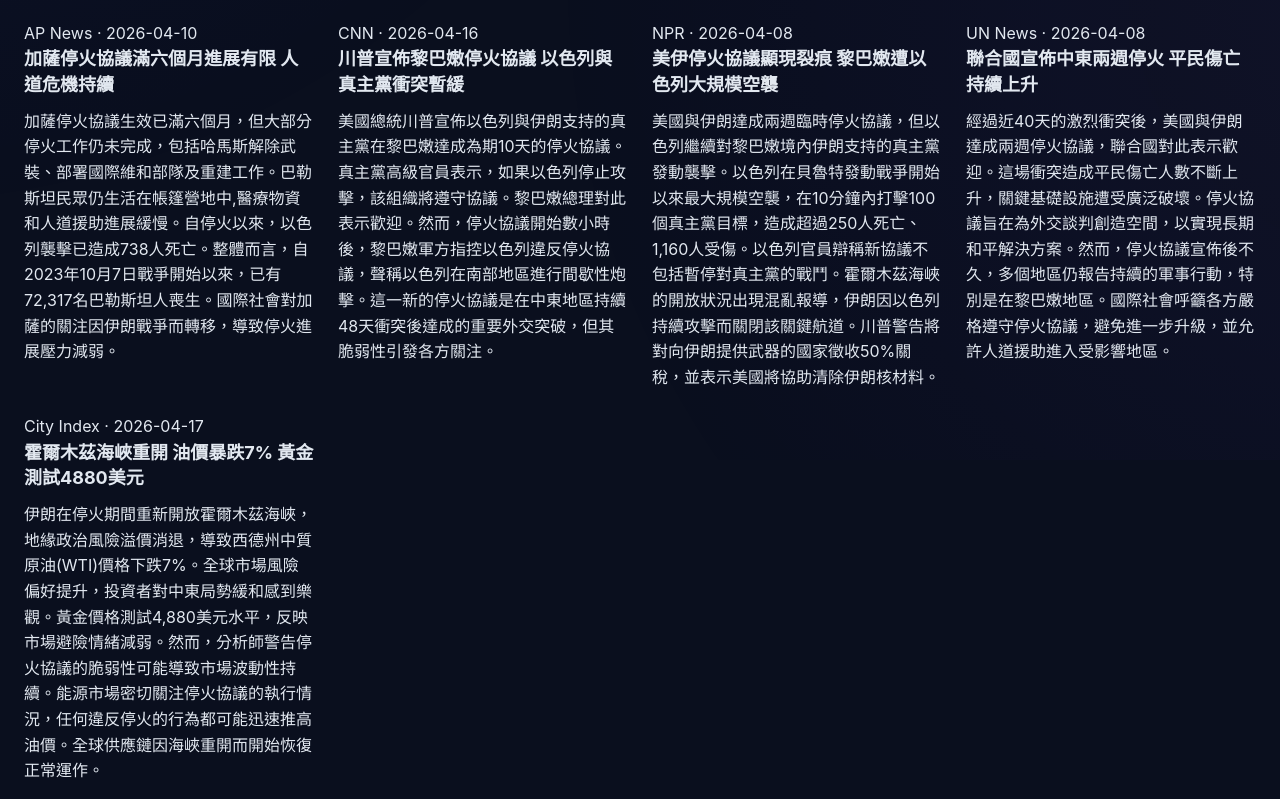
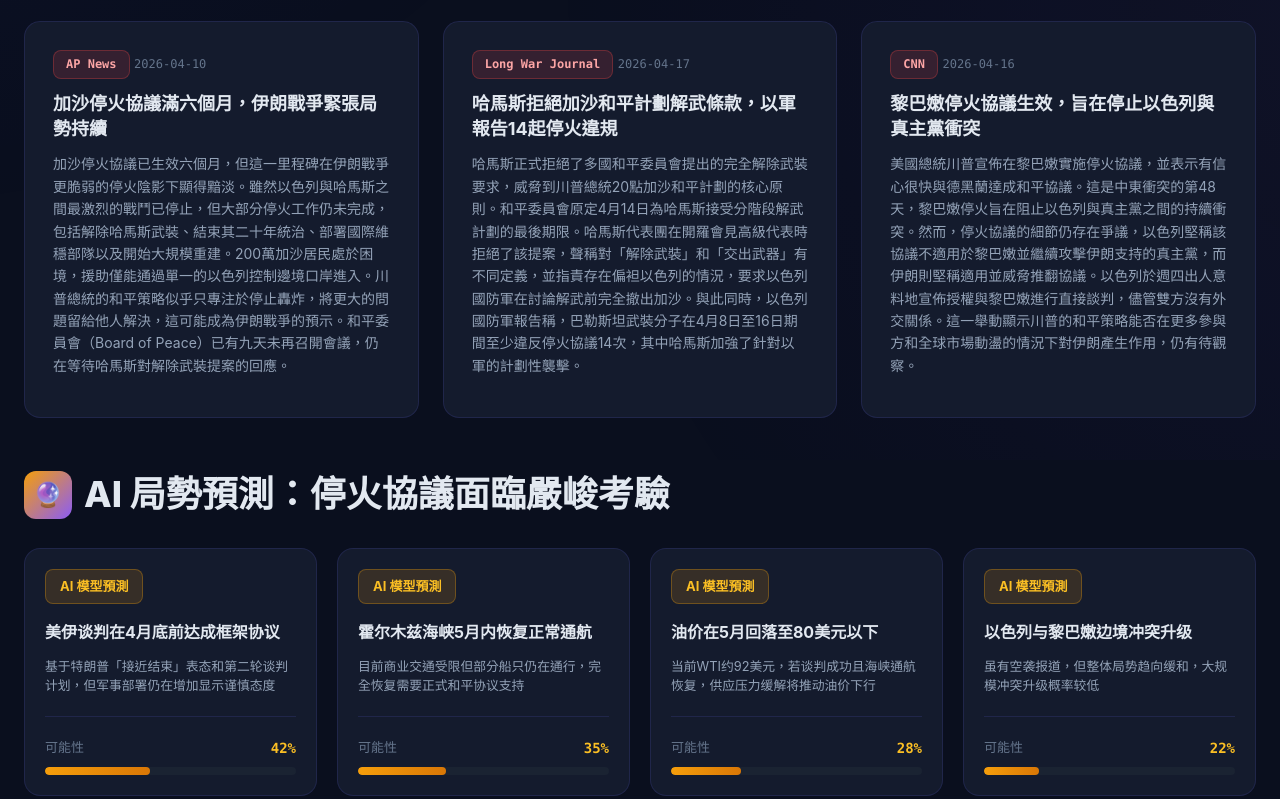
Before and after one commit to cto1218-blip/537, a plain HTML site: page middle-east-tracker-zh-TW.html in a window 1280 px wide. Shown: the part 740-1539 px from the top of the page. Drawn offline with Linux system fonts and the light colour scheme.

Commit message:
中東局勢更新 2026-04-19 00:00

```diff
--- a/middle-east-tracker-zh-TW.html
+++ b/middle-east-tracker-zh-TW.html
@@ -989,7 +989,7 @@
         <header class="header">
             <h1>🌐 2026 美以伊衝突追蹤</h1>
             <p>中東地緣政治局勢情報儀表板</p>
-            <div class="timestamp">最後更新：2026年4月17日 23:00</div>
+            <div class="timestamp">最後更新：2026年4月19日 00:00</div>
         </header>
 
         <div class="stats-grid">
@@ -1026,32 +1026,25 @@
             </h2>
 
             <div class="news-grid">
-            <div class="news-item">
-                <div class="news-meta">AP News · 2026-04-10</div>
-                <div class="news-title">加薩停火協議滿六個月進展有限 人道危機持續</div>
-                <div class="news-desc">加薩停火協議生效已滿六個月，但大部分停火工作仍未完成，包括哈馬斯解除武裝、部署國際維和部隊及重建工作。巴勒斯坦民眾仍生活在帳篷營地中,醫療物資和人道援助進展緩慢。自停火以來，以色列襲擊已造成738人死亡。整體而言，自2023年10月7日戰爭開始以來，已有72,317名巴勒斯坦人喪生。國際社會對加薩的關注因伊朗戰爭而轉移，導致停火進展壓力減弱。</div>
+                <div class="news-card">
+                    <span class="news-source">AP News</span>
+                    <span class="news-date">2026-04-10</span>
+                    <div class="news-title">加沙停火協議滿六個月，伊朗戰爭緊張局勢持續</div>
+                    <div class="news-description">加沙停火協議已生效六個月，但這一里程碑在伊朗戰爭更脆弱的停火陰影下顯得黯淡。雖然以色列與哈馬斯之間最激烈的戰鬥已停止，但大部分停火工作仍未完成，包括解除哈馬斯武裝、結束其二十年統治、部署國際維穩部隊以及開始大規模重建。200萬加沙居民處於困境，援助僅能通過單一的以色列控制邊境口岸進入。川普總統的和平策略似乎只專注於停止轟炸，將更大的問題留給他人解決，這可能成為伊朗戰爭的預示。和平委員會（Board of Peace）已有九天未再召開會議，仍在等待哈馬斯對解除武裝提案的回應。</div>
+                </div>
+                <div class="news-card">
+                    <span class="news-source">Long War Journal</span>
+                    <span class="news-date">2026-04-17</span>
+                    <div class="news-title">哈馬斯拒絕加沙和平計劃解武條款，以軍報告14起停火違規</div>
+                    <div class="news-description">哈馬斯正式拒絕了多國和平委員會提出的完全解除武裝要求，威脅到川普總統20點加沙和平計劃的核心原則。和平委員會原定4月14日為哈馬斯接受分階段解武計劃的最後期限。哈馬斯代表團在開羅會見高級代表時拒絕了該提案，聲稱對「解除武裝」和「交出武器」有不同定義，並指責存在偏袒以色列的情況，要求以色列國防軍在討論解武前完全撤出加沙。與此同時，以色列國防軍報告稱，巴勒斯坦武裝分子在4月8日至16日期間至少違反停火協議14次，其中哈馬斯加強了針對以軍的計劃性襲擊。</div>
+                </div>
+                <div class="news-card">
+                    <span class="news-source">CNN</span>
+                    <span class="news-date">2026-04-16</span>
+                    <div class="news-title">黎巴嫩停火協議生效，旨在停止以色列與真主黨衝突</div>
+                    <div class="news-description">美國總統川普宣佈在黎巴嫩實施停火協議，並表示有信心很快與德黑蘭達成和平協議。這是中東衝突的第48天，黎巴嫩停火旨在阻止以色列與真主黨之間的持續衝突。然而，停火協議的細節仍存在爭議，以色列堅稱該協議不適用於黎巴嫩並繼續攻擊伊朗支持的真主黨，而伊朗則堅稱適用並威脅推翻協議。以色列於週四出人意料地宣佈授權與黎巴嫩進行直接談判，儘管雙方沒有外交關係。這一舉動顯示川普的和平策略能否在更多參與方和全球市場動盪的情況下對伊朗產生作用，仍有待觀察。</div>
+                </div>
             </div>
-            <div class="news-item">
-                <div class="news-meta">CNN · 2026-04-16</div>
-                <div class="news-title">川普宣佈黎巴嫩停火協議 以色列與真主黨衝突暫緩</div>
-                <div class="news-desc">美國總統川普宣佈以色列與伊朗支持的真主黨在黎巴嫩達成為期10天的停火協議。真主黨高級官員表示，如果以色列停止攻擊，該組織將遵守協議。黎巴嫩總理對此表示歡迎。然而，停火協議開始數小時後，黎巴嫩軍方指控以色列違反停火協議，聲稱以色列在南部地區進行間歇性炮擊。這一新的停火協議是在中東地區持續48天衝突後達成的重要外交突破，但其脆弱性引發各方關注。</div>
-            </div>
-            <div class="news-item">
-                <div class="news-meta">NPR · 2026-04-08</div>
-                <div class="news-title">美伊停火協議顯現裂痕 黎巴嫩遭以色列大規模空襲</div>
-                <div class="news-desc">美國與伊朗達成兩週臨時停火協議，但以色列繼續對黎巴嫩境內伊朗支持的真主黨發動襲擊。以色列在貝魯特發動戰爭開始以來最大規模空襲，在10分鐘內打擊100個真主黨目標，造成超過250人死亡、1,160人受傷。以色列官員辯稱新協議不包括暫停對真主黨的戰鬥。霍爾木茲海峽的開放狀況出現混亂報導，伊朗因以色列持續攻擊而關閉該關鍵航道。川普警告將對向伊朗提供武器的國家徵收50%關稅，並表示美國將協助清除伊朗核材料。</div>
-            </div>
-            <div class="news-item">
-                <div class="news-meta">UN News · 2026-04-08</div>
-                <div class="news-title">聯合國宣佈中東兩週停火 平民傷亡持續上升</div>
-                <div class="news-desc">經過近40天的激烈衝突後，美國與伊朗達成兩週停火協議，聯合國對此表示歡迎。這場衝突造成平民傷亡人數不斷上升，關鍵基礎設施遭受廣泛破壞。停火協議旨在為外交談判創造空間，以實現長期和平解決方案。然而，停火協議宣佈後不久，多個地區仍報告持續的軍事行動，特別是在黎巴嫩地區。國際社會呼籲各方嚴格遵守停火協議，避免進一步升級，並允許人道援助進入受影響地區。</div>
-            </div>
-            <div class="news-item">
-                <div class="news-meta">City Index · 2026-04-17</div>
-                <div class="news-title">霍爾木茲海峽重開 油價暴跌7% 黃金測試4880美元</div>
-                <div class="news-desc">伊朗在停火期間重新開放霍爾木茲海峽，地緣政治風險溢價消退，導致西德州中質原油(WTI)價格下跌7%。全球市場風險偏好提升，投資者對中東局勢緩和感到樂觀。黃金價格測試4,880美元水平，反映市場避險情緒減弱。然而，分析師警告停火協議的脆弱性可能導致市場波動性持續。能源市場密切關注停火協議的執行情況，任何違反停火的行為都可能迅速推高油價。全球供應鏈因海峽重開而開始恢復正常運作。</div>
-            </div>
-        </div>
       </section>
 
 
@@ -1245,7 +1238,7 @@
                     <div class="market-card-wrapper">
                         <div class="market-card-title current">💰 現貨黃金</div>
                         <div class="market-card gold-card">
-                        <div class="market-value">暫無數據<span class="market-unit">/盎司</span></div>
+                        <div class="market-value">$4,829 (+0.84%)<span class="market-unit">/盎司</span></div>
                         </div>
                         <div class="market-change positive">▲ +2.8%</div>
                         <div class="market-meta">
```
